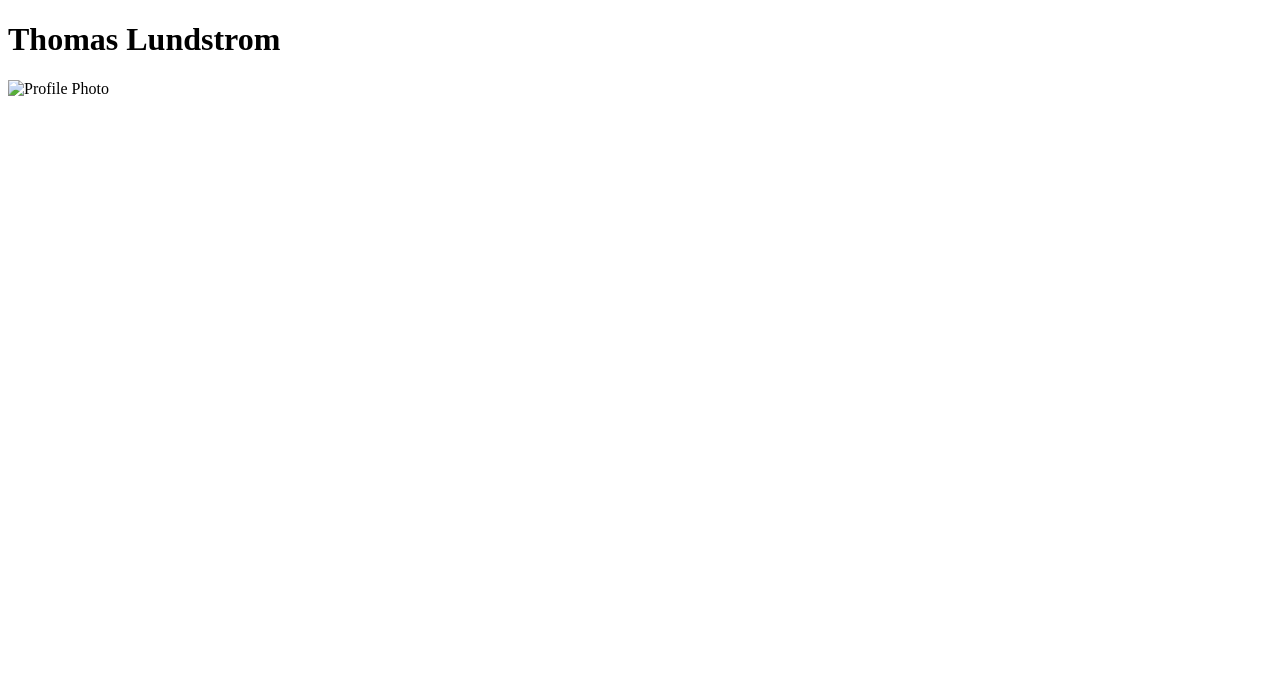
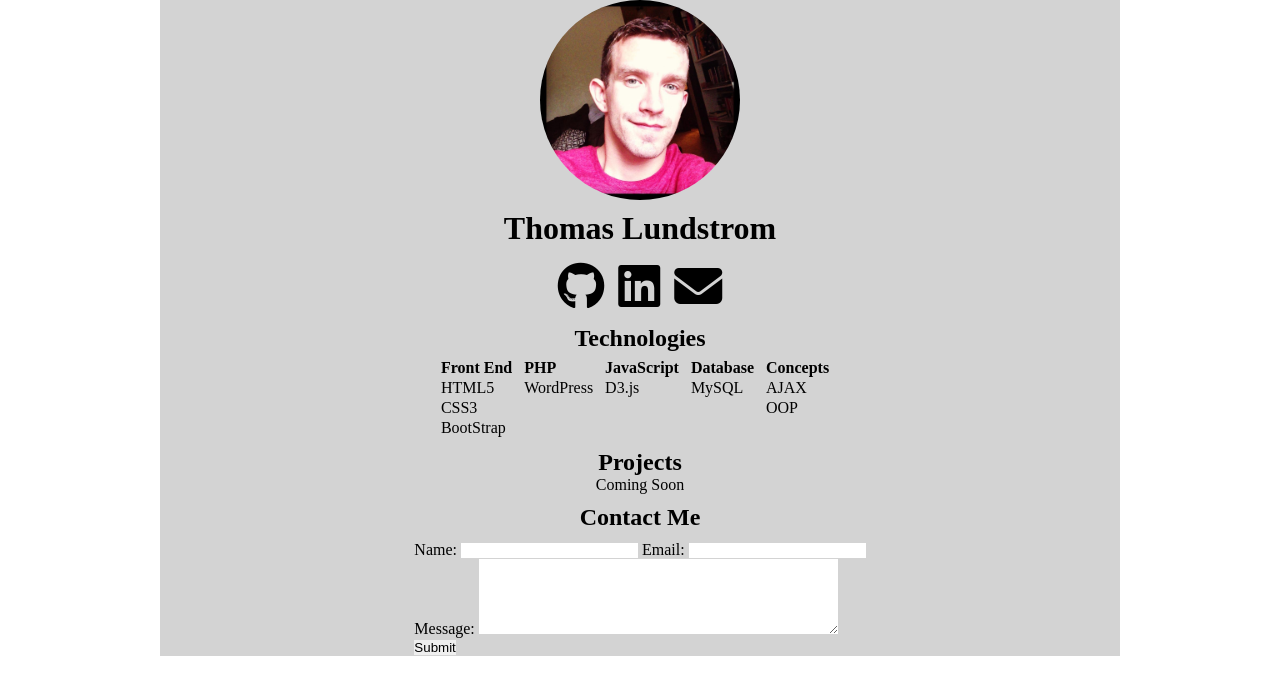
Before and after one commit to tlundstrom/portfolio, a plain HTML site: page index.html in a window 1280 px wide. Drawn offline with Linux system fonts and the light colour scheme.

Commit message:
fleshed out page added  css for readability

```diff
--- a/css/style.css
+++ b/css/style.css
@@ -0,0 +1,64 @@
+/* CSS Reset */
+*
+{
+    padding: 0;
+    margin: 0;
+    border: 0;
+}
+
+.contentWrapper{
+    margin: 0 auto;
+    max-width: 960px;
+    background-color: lightgray;
+}
+
+img.identity
+{
+    display: block;
+    margin: 0 auto;
+    width: 200px;
+    border-radius: 50%;
+}
+
+.sectionTitle
+{
+    margin-top: 10px;
+    text-align: center;
+}
+
+.socialWrapper, form
+{
+    margin: 10px auto 0 auto;
+    width: fit-content;
+}
+
+.fab, .fas
+{
+    margin: 5px;
+    font-size: 3em;
+}
+
+table
+{
+    width: fit-content;
+    display: block;
+    margin: 5px auto;
+}
+td
+{
+    padding-right: 10px;
+}
+tr:first-child
+{
+    font-weight: bold;
+}
+
+.projectsContainer > p
+{
+    text-align: center;
+}
+
+form
+{
+    display: block;
+}
--- a/index.html
+++ b/index.html
@@ -8,7 +8,68 @@
     <title>Portfolio</title>
 </head>
 <body>
-    <h1>Thomas Lundstrom</h1>
-    <img src="img/profile.jpg" alt="Profile Photo">
+    <div class="contentWrapper">
+        <div class="identityContainer">
+            <img class="identity" id="profilePic"src="img/profile.jpg" alt="Profile Photo">
+            <h1 class="sectionTitle">Thomas Lundstrom</h1>
+        </div>
+        <div class="socialWrapper">
+            <i class="fab fa-github"></i>
+            <i class="fab fa-linkedin"></i>
+            <i class="fas fa-envelope"></i>
+        </div>
+        <div class="techContainer">
+            <h2 class="sectionTitle">Technologies</h2>
+            <table>
+                <tr>
+                    <td>Front End</td>
+                    <td>PHP</td>
+                    <td>JavaScript</td>
+                    <td>Database</td>
+                    <td>Concepts</td>
+                </tr>
+                <tr>
+                    <td>HTML5</td>
+                    <td>WordPress</td>
+                    <td>D3.js</td>
+                    <td>MySQL</td>
+                    <td>AJAX</td>
+                </tr>
+                <tr>
+                    <td>CSS3</td>
+                    <td></td>
+                    <td></td>
+                    <td></td>
+                    <td>OOP</td>
+                </tr>
+                <tr>
+                    <td>BootStrap</td>
+                    <td></td>
+                    <td></td>
+                    <td></td>
+                    <td></td>
+                </tr>
+            </table>
+        </div>
+        <div class="projectsContainer">
+            <h2 class="sectionTitle">Projects</h2>
+            <p>Coming Soon</p>
+        </div>
+        <div class="contactContainer">
+            <h2 class="sectionTitle">Contact Me</h2>
+            <form>
+                <label for="name">Name:</label>
+                <input name="name" type="text">
+                <label for="email">Email:</label>
+                <input name="email" type="email">
+                <br>
+                <label for="message">Message:</label>
+                <textarea name="message" cols="43" rows="5"></textarea>
+                <br>
+                <input type="button" value="Submit">
+            </form>
+        </div>
+    </div>
 </body>
+<script src="https://kit.fontawesome.com/bc89daae38.js" crossorigin="anonymous"></script>
 </html>
```
Also changed, not shown: img/profile.jpg (added).
